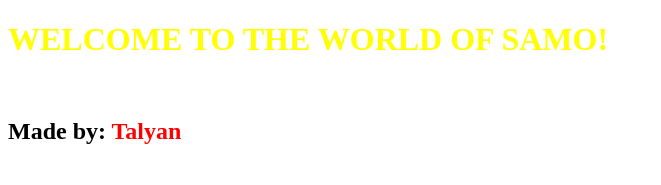
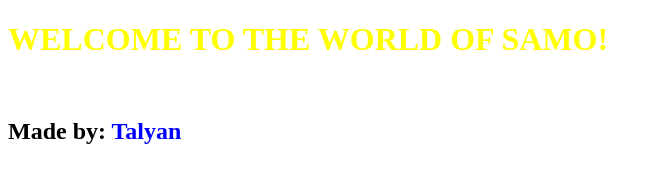
Before and after one commit to TolSahakyan777/ForJob2, a plain HTML site: page index.html in a window 1280 px wide. Shown: the whole page, without its empty margins (0-661 px from the left). Drawn offline with Linux system fonts and the light colour scheme.

Commit message:
Update index.html

```diff
--- a/index.html
+++ b/index.html
@@ -3,6 +3,6 @@
 	<head><title>SAMO!</title></head>
 	<body>
 		<h1><font color="yellow">WELCOME TO THE WORLD OF SAMO!</font></h1><br>
-	      	<h2>Made by:<font color="red"> Talyan</h2><br>
+	      	<h2>Made by:<font color="blue"> Talyan</h2><br>
 	</body>
 </html>
```
